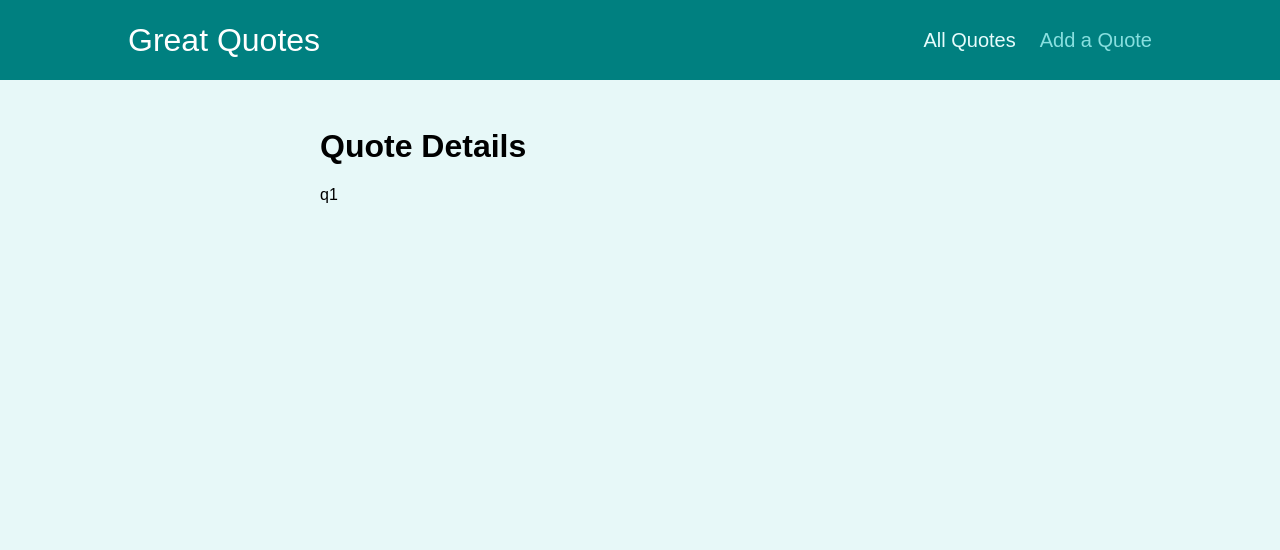
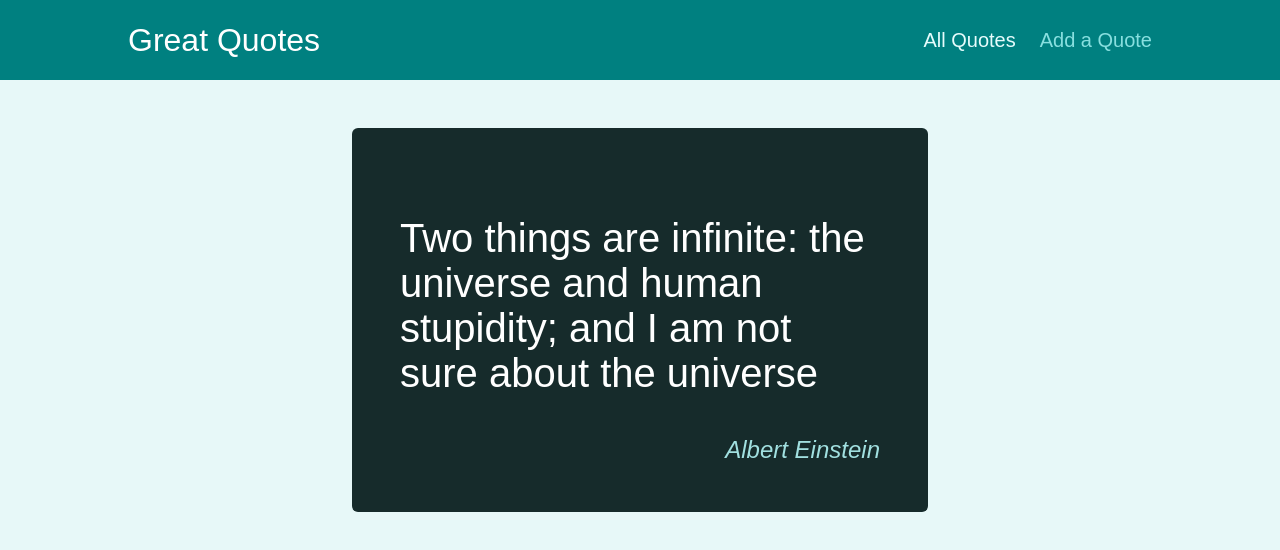
Before and after one commit to afranca/multipage-quotes-react, a React (Create React App) app: page /quotes/q1 in a window 1280 px wide. Shown: the top 550 px of the page. Built offline with nearby package versions, Linux system fonts and the light colour scheme; the HTML template or start-up script is replaced by a standard one.

Commit message:
feat: implementing QuoteDetails page (using dummy data for now)

```diff
--- a/src/components/quotes/QuoteItem.js
+++ b/src/components/quotes/QuoteItem.js
@@ -1,4 +1,5 @@
 import classes from './QuoteItem.module.css';
+import { Link } from 'react-router-dom';
 
 const QuoteItem = (props) => {
   return (
@@ -9,9 +10,9 @@ const QuoteItem = (props) => {
         </blockquote>
         <figcaption>{props.author}</figcaption>
       </figure>
-      <a className='btn'>
+      <Link className='btn' to={`/quotes/${props.id}`}>
         View Fullscreen
-      </a>
+      </Link>
     </li>
   );
 };
--- a/src/pages/QuoteDetails.js
+++ b/src/pages/QuoteDetails.js
@@ -1,13 +1,43 @@
 import React from "react";
 import { Route, useParams } from "react-router-dom";
-import Comments from '../components/comments/Comments'
+import Comments from '../components/comments/Comments';
+import HighlightedQuote from '../components/quotes/HighlightedQuote';
+
+const DUMMY_QUOTES = [
+  {
+    id: "q1",
+    author: "Albert Einstein",
+    text: "Two things are infinite: the universe and human stupidity; and I am not sure about the universe",
+  },
+  {
+    id: "q2",
+    author: "Mahatma Gandhi",
+    text: "Be the change that you wish to see in the world",
+  },
+  {
+    id: "q3",
+    author: "Frank Zappa",
+    text: "Without deviation from the norm, progress is not possible",
+  },
+  {
+    id: "q4",
+    author: "Richard Dawkins",
+    text: "We are all atheists about most of the gods that humanity has ever believed in. Some of us just go one god further",
+  },
+];
 
 const QuoteDetails = () => {
   const params = useParams();
+
+  const quote  = DUMMY_QUOTES.find((qte) => qte.id === params.quoteId );
+
+  if (!quote){
+    return <p>No quote found</p>
+  }
+
   return (
     <React.Fragment>
-      <h1>Quote Details </h1>
-      <p>{params.quoteId}</p>
+      <HighlightedQuote text={quote.text} author={quote.author}/>
       <Route path={`/quotes/${params.quoteId}/comments`}>
         <Comments />
       </Route>
```
